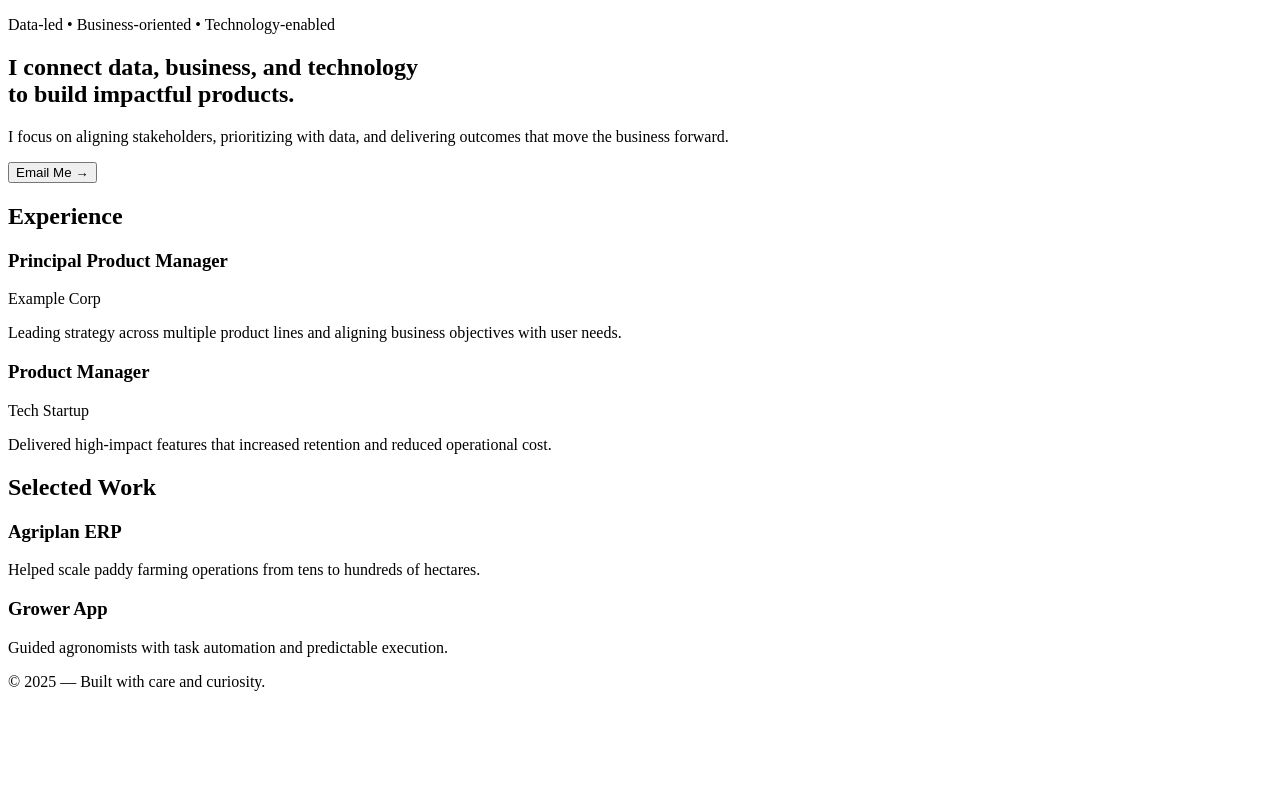
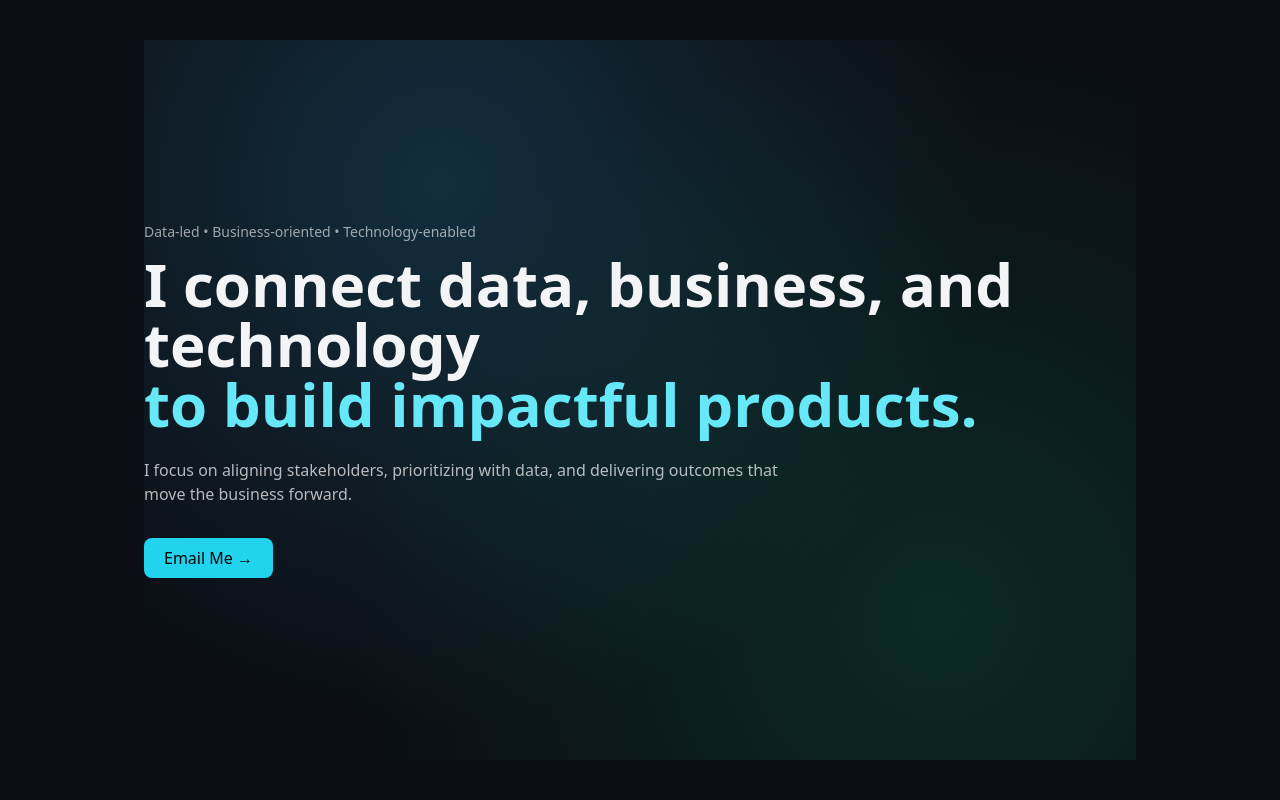
Before and after one commit to yspace89/personalweb, a Next.js app: page / in a window 1280 px wide. Shown: the top 800 px of the page. Built offline with nearby package versions, Linux system fonts and the light colour scheme.

Commit message:
Update layout.tsx

```diff
--- a/app/layout.tsx
+++ b/app/layout.tsx
@@ -1,8 +1,21 @@
-export default function RootLayout({ children }) {
+import "./globals.css";
+import type { Metadata } from "next";
+
+export const metadata: Metadata = {
+  title: "Portfolio — Yahya",
+  description:
+    "Data-led • Business-oriented • Technology-enabled — building impactful digital products.",
+};
+
+export default function RootLayout({
+  children,
+}: {
+  children: React.ReactNode;
+}) {
   return (
     <html lang="en">
-      <body className="bg-[#0A0F14] text-white antialiased">
-        <div className="max-w-5xl mx-auto px-6">{children}</div>
+      <body className="bg-[#0b0e14] text-gray-100 antialiased">
+        <div className="max-w-5xl mx-auto px-4 py-10">{children}</div>
       </body>
     </html>
   );
```
